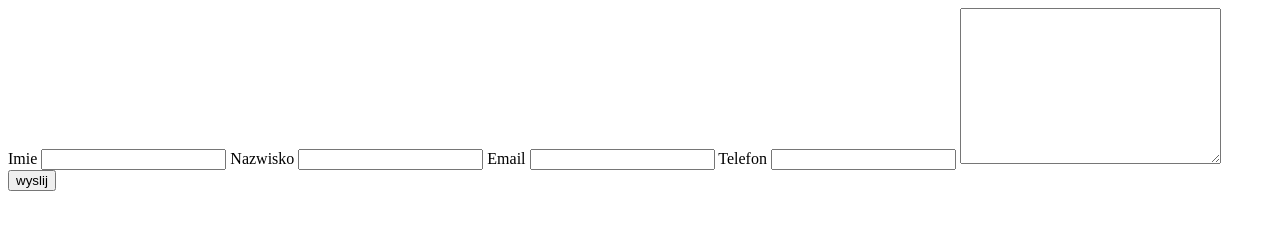
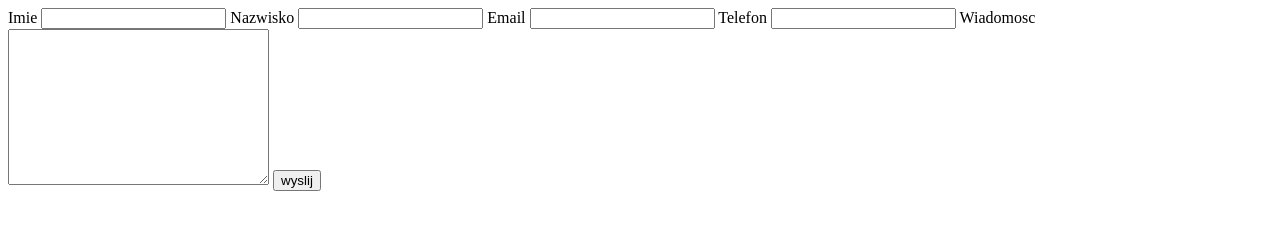
Before and after one commit to dyfeo/formularz, a plain HTML site: page index.html in a window 1280 px wide. Drawn offline with Linux system fonts and the light colour scheme.

Commit message:
formularz druga wersja

```diff
--- a/index.html
+++ b/index.html
@@ -9,19 +9,22 @@
     <form action="https://formspree.io/anna.stambulska@gmail.com"
       method="POST" method="">
 
+<!--       (label+input)*4+(label+textarea)+input:submit-->
+
         <label for="name">Imie</label>
-        <input type="text" id="name">
+        <input type="text" id="name" name="name">
 
         <label for="nazwisko">Nazwisko</label>
-        <input type="text" id="nazwisko">
+        <input type="text" id="nazwisko" name="nazwisko">
 
         <label for="email">Email</label>
-        <input type="email" id="email">
+        <input type="email" id="email" name="email">
 
         <label for="telefon">Telefon</label>
-        <input type="tel" id="telefon">
+        <input type="tel" id="telefon" name="tel">
 
-        <textarea name="" id="" cols="30" rows="10"></textarea>
+        <label for="wpis">Wiadomosc</label>
+        <textarea name="" id="wpis" cols="30" rows="10"></textarea>
 
         <input type="submit" value="wyslij">
     </form>
```
